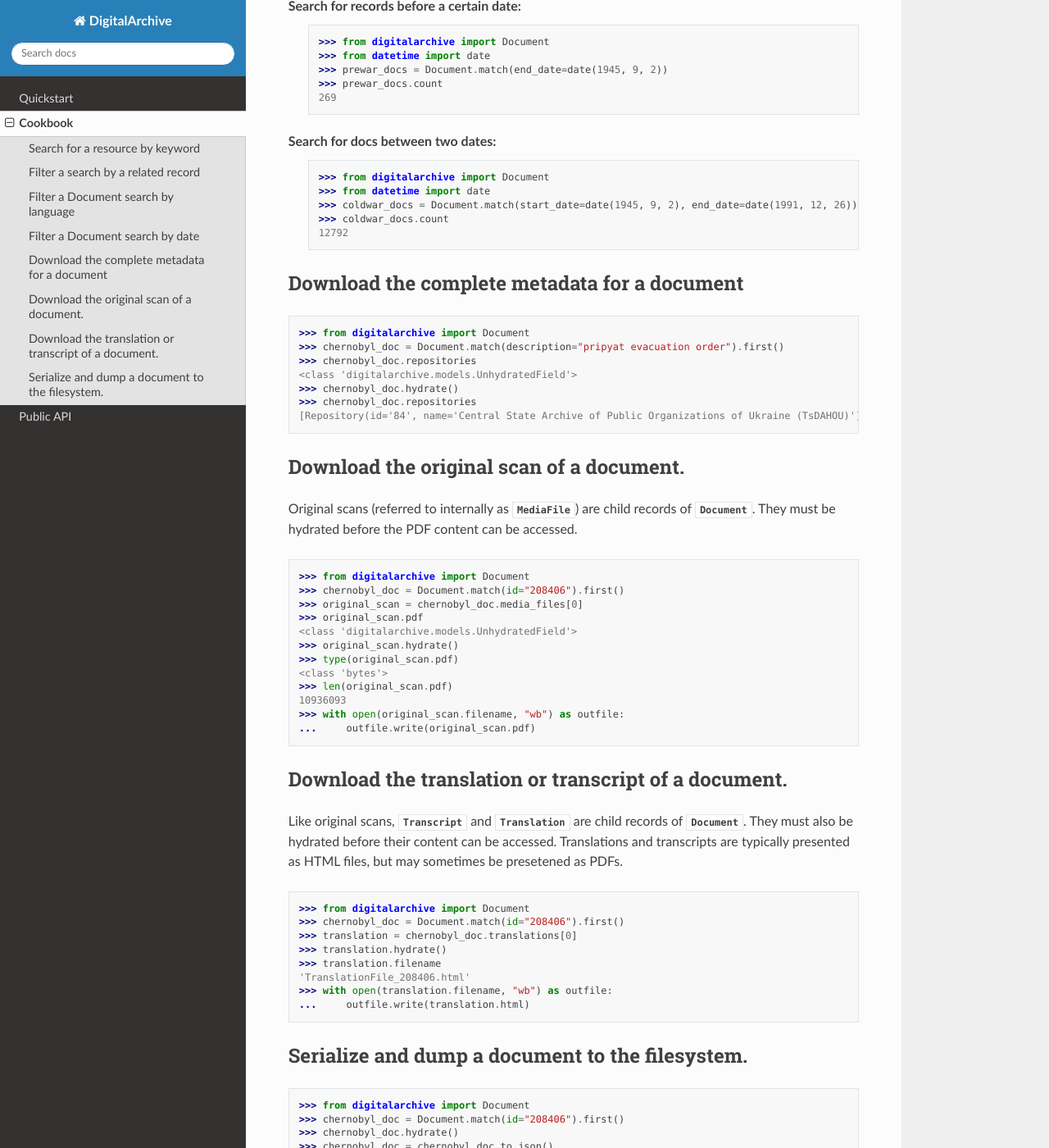
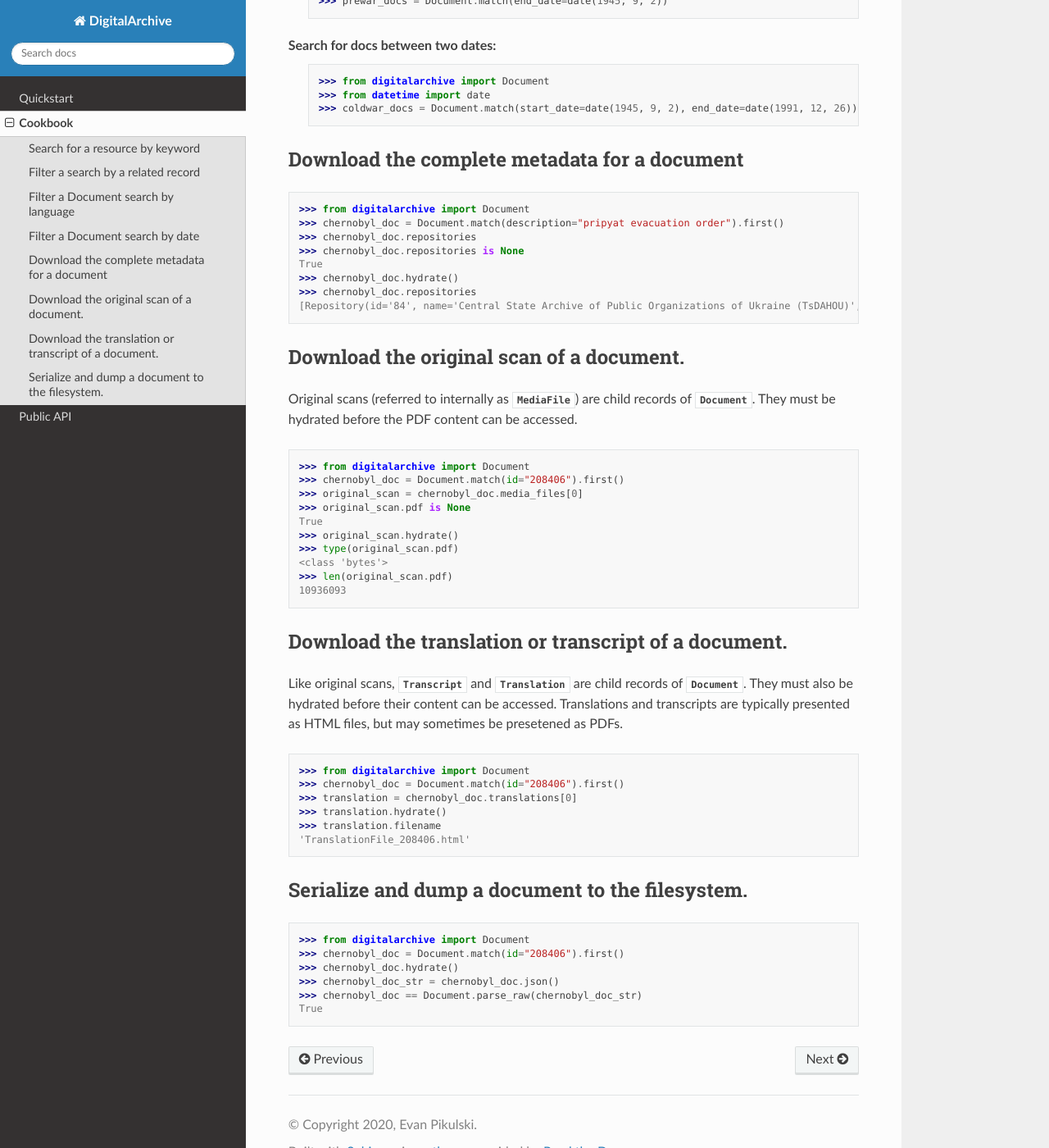
Before and after one commit to epikulski/digitalarchive, a Sphinx documentation site: the page built from docs/source/cookbook.rst, in a window 1280 px wide and 1400 px high, scrolled down 1160 px. Shown: the whole window at 82% size. Built offline with Sphinx 7.4.7 and the Read the Docs theme 2.0.0, drawn with Linux system fonts in a browser that asks for light colours; some of the changed text lies outside the part shown.

```diff
--- a/docs/source/cookbook.rst
+++ b/docs/source/cookbook.rst
@@ -10,11 +10,8 @@ Run a keyword search across the title, description, and document content.
     >>> from digitalarchive import Document
     >>> # Find a document
     >>> results = Document.match(description="Cuban Missile Crisis")
-    >>> # Check the number of results from the search:
-    >>> results.count
-    656
     >>> # Acccess a single record.
-    >>> document = results.first()
+    From the Journal of S.M. Kudryavtsev, 'Record of a Conversation with Prime Minister of Cuba Fidel Castro Ruz, 21 January 1961'
 
 Filter a search by a related record
 -----------------------------------
@@ -40,32 +37,27 @@ Search for records after a certain date:
     >>> from digitalarchive import Document
     >>> from datetime import date
     >>> postwar_docs = Document.match(start_date=date(1945, 9, 2))
-    >>> postwar_docs.count
-    13088
 
 Search for records before a certain date:
     >>> from digitalarchive import Document
     >>> from datetime import date
     >>> prewar_docs = Document.match(end_date=date(1945, 9, 2))
-    >>> prewar_docs.count
-    269
 
 Search for docs between two dates:
     >>> from digitalarchive import Document
     >>> from datetime import date
     >>> coldwar_docs = Document.match(start_date=date(1945, 9, 2), end_date=date(1991, 12, 26))
-    >>> coldwar_docs.count
-    12792
 
 Download the complete metadata for a document
 ---------------------------------------------
     >>> from digitalarchive import Document
     >>> chernobyl_doc = Document.match(description="pripyat evacuation order").first()
     >>> chernobyl_doc.repositories
-    <class 'digitalarchive.models.UnhydratedField'>
+    >>> chernobyl_doc.repositories is None
+    True
     >>> chernobyl_doc.hydrate()
     >>> chernobyl_doc.repositories
-    [Repository(id='84', name='Central State Archive of Public Organizations of Ukraine (TsDAHOU)')]
+    [Repository(id='84', name='Central State Archive of Public Organizations of Ukraine (TsDAHOU)', uri=None, value=None), Repository(id='507', name='Archive of the Ukrainian National Chornobyl Museum', uri=None, value=None)]
 
 Download the original scan of a document.
 -----------------------------------------
@@ -75,15 +67,13 @@ Original scans (referred to internally as :class:`~digitalarchive.models.MediaFi
     >>> from digitalarchive import Document
     >>> chernobyl_doc = Document.match(id="208406").first()
     >>> original_scan = chernobyl_doc.media_files[0]
-    >>> original_scan.pdf
-    <class 'digitalarchive.models.UnhydratedField'>
+    >>> original_scan.pdf is None
+    True
     >>> original_scan.hydrate()
     >>> type(original_scan.pdf)
     <class 'bytes'>
     >>> len(original_scan.pdf)
     10936093
-    >>> with open(original_scan.filename, "wb") as outfile:
-    ...     outfile.write(original_scan.pdf)
 
 Download the translation or transcript of a document.
 -----------------------------------------------------
@@ -97,14 +87,12 @@ accessed. Translations and transcripts are typically presented as HTML files, bu
     >>> translation.hydrate()
     >>> translation.filename
     'TranslationFile_208406.html'
-    >>> with open(translation.filename, "wb") as outfile:
-    ...     outfile.write(translation.html)
 
 Serialize and dump a document to the filesystem.
 -----------------------------------
     >>> from digitalarchive import Document
     >>> chernobyl_doc = Document.match(id="208406").first()
     >>> chernobyl_doc.hydrate()
-    >>> chernobyl_doc = chernobyl_doc.to_json()
-    >>> with open("/tmp/doc.json", "w") as f:
-    >>>    f.write(chernobl_doc)
+    >>> chernobyl_doc_str = chernobyl_doc.json()
+    >>> chernobyl_doc == Document.parse_raw(chernobyl_doc_str)
+    True
--- a/docs/source/index.rst
+++ b/docs/source/index.rst
@@ -36,7 +36,7 @@ Discover collections of related documents:
     >>> collection = Collection.match(name="Local Nationalism in Xinjiang").first()
     >>> docs = Document.match(collections=[collection])
     >>> for doc in docs.all():
-    ...     print doc.title
+    ...     print(doc.title)
     Memorandum on a Discussion held by the Consul-General of the USSR in Ürümchi, G.S. DOBASHIN, with the Secretary of the Party Committee of the Xinjiang Uyghur Autonomous Region, Comrade LÜ JIANREN
     Memorandum on a Discussion held by the Consul-General of the USSR in Ürümchi, G.S. DOBASHIN, with Deputy Chairman of the People’s Committee of the Xinjiang Uyghur Autonomous Region, Comrade XIN LANTING
     Memorandum of a Discussion held by USSR Consul-General in Ürümchi, G S. Dobashin, with First Secretary of the Party Committee of the Xinjiang Uyghur Autonomous Region, Comrade Wang Enmao, and Chair of the People’s Committee, Comrade S. Äzizov
```
Also changed, not shown: other parts of docs/source/index.rst (+1 -1 lines), docs/source/quickstart.rst (+8 -11 lines), .travis.yml.
